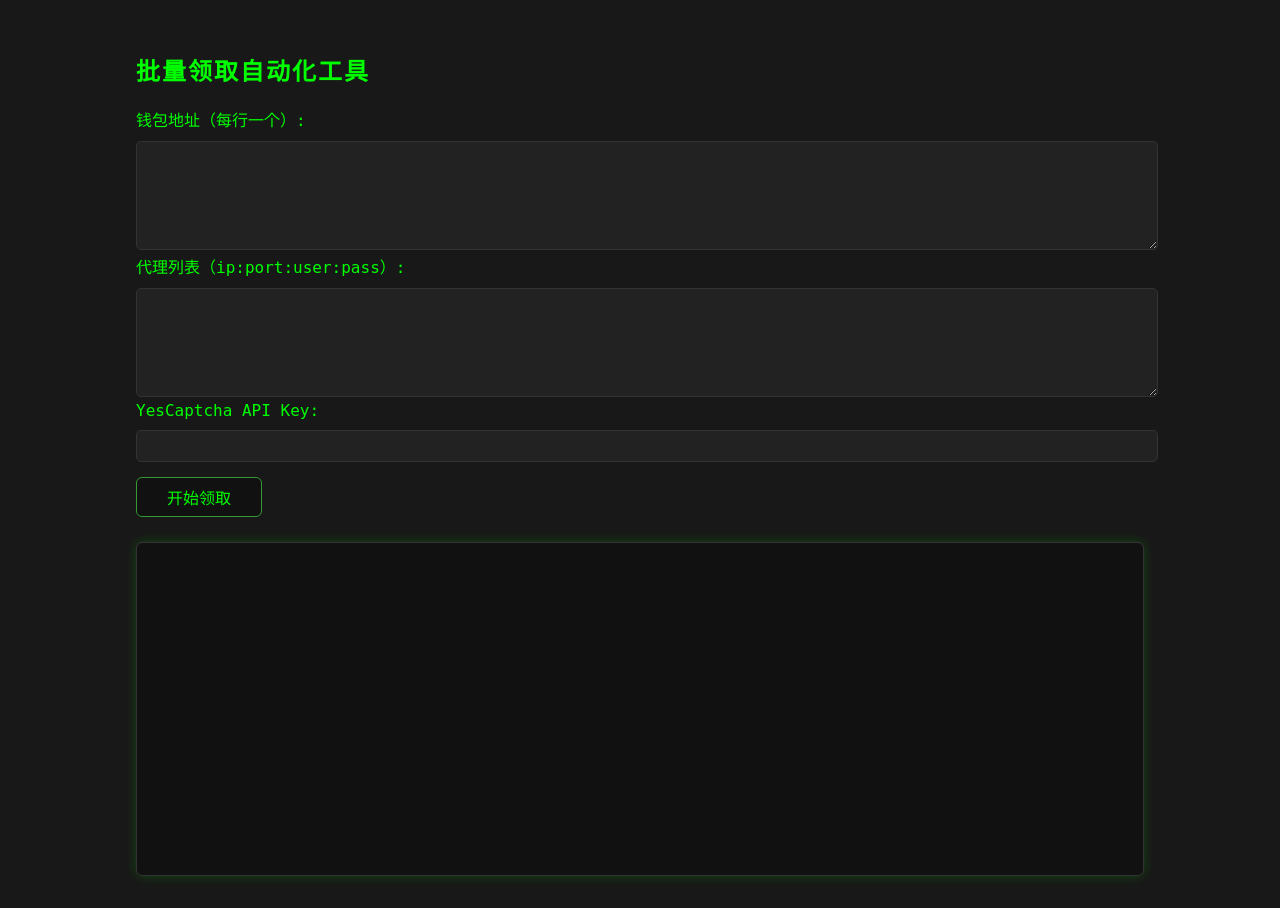
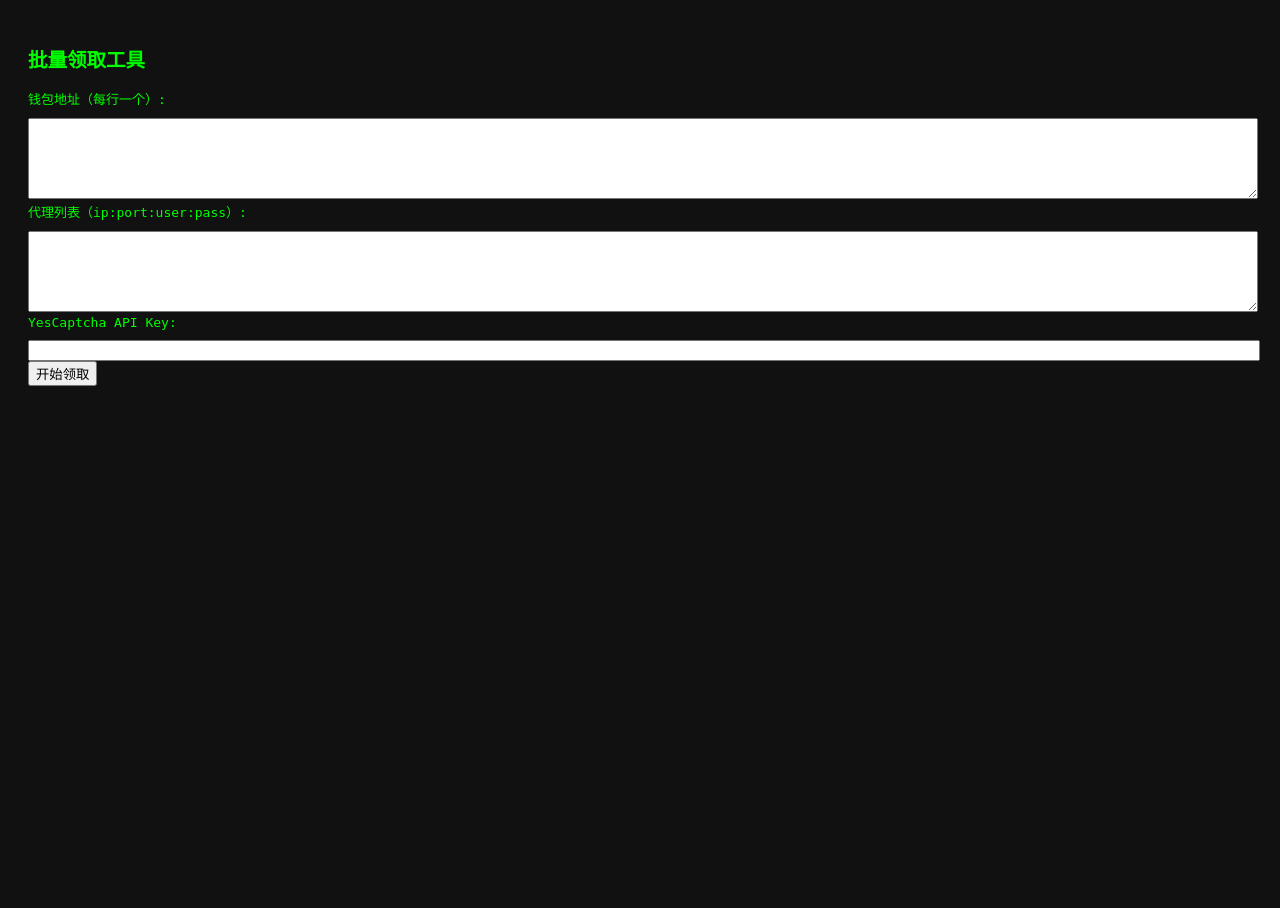
Before and after one commit to fishman6666/faucet-automation, a Flask app: page / in a window 1280 px wide. After the commit the page ends 386 px from the top, so only its background shows below. Run offline with Flask 3, Linux system fonts and the light colour scheme.

Commit message:
index.html

```diff
--- a/templates/index.html
+++ b/templates/index.html
@@ -2,82 +2,57 @@
 <html>
 <head>
   <meta charset="utf-8">
-  <title>批量领取自动化</title>
+  <title>批量领取</title>
   <style>
-    body {
-      font-family: monospace, 'Consolas', 'Courier New', monospace;
-      background: #181818; color: #0f0; padding: 24px 10vw;
-    }
-    textarea, input {
-      width: 100%; background: #222; color: #0f0; border: 1px solid #333;
-      margin-top: 10px; font-size: 16px; border-radius: 5px; padding: 6px;
-    }
-    label { color: #0f0; }
-    button {
-      background: #111; color: #0f0; border: 1px solid #393;
-      margin-top: 15px; padding: 7px 30px; border-radius: 6px;
-      font-size: 16px; cursor: pointer;
-      transition: background 0.2s;
-    }
-    button:hover { background: #222; }
-    #output {
-      white-space: pre-wrap;
-      background: #111; color: #0f0; margin-top: 25px;
-      border: 1px solid #333; border-radius: 6px; padding: 14px;
-      height: 38vh; overflow-y: auto; font-size: 15px;
-      box-shadow: 0 0 12px #0f03;
-    }
-    h2 { color: #0f0; letter-spacing: 2px;}
+    body { font-family: monospace; background: #111; color: #0f0; padding: 20px; }
+    textarea, input { width: 100%; margin-top: 10px; }
+    #output { white-space: pre-wrap; margin-top: 20px; }
   </style>
 </head>
 <body>
-  <h2>批量领取自动化工具</h2>
+  <h2>批量领取工具</h2>
   <form id="mainForm">
     <label>钱包地址（每行一个）:</label><br>
-    <textarea id="addresses" rows="5" required></textarea><br>
+    <textarea id="addresses" rows="5"></textarea><br>
     <label>代理列表（ip:port:user:pass）:</label><br>
-    <textarea id="proxies" rows="5" required></textarea><br>
+    <textarea id="proxies" rows="5"></textarea><br>
     <label>YesCaptcha API Key:</label><br>
-    <input id="clientKey" required><br>
+    <input id="clientKey"><br>
     <button type="submit">开始领取</button>
   </form>
   <div id="output"></div>
   <script>
-    const output = document.getElementById("output");
-    function scrollToBottom() { output.scrollTop = output.scrollHeight; }
-
     document.getElementById("mainForm").onsubmit = function(e) {
       e.preventDefault();
-      output.textContent = "开始连接...\n";
       const addresses = document.getElementById("addresses").value;
       const proxies = document.getElementById("proxies").value;
       const clientKey = document.getElementById("clientKey").value;
-      const params = new URLSearchParams({ addresses, proxies, client_key: clientKey });
-      const evtSource = new EventSource(`/run?${params.toString()}`);
+      const output = document.getElementById("output");
+      output.textContent = "开始连接...\n";
 
+      // 用POST发FormData
+      const formData = new FormData();
+      formData.append("addresses", addresses);
+      formData.append("proxies", proxies);
+      formData.append("client_key", clientKey);
+
+      const evtSource = new EventSourcePolyfill('/run-evt?' + new URLSearchParams({
+        addresses, proxies, client_key: clientKey
+      }).toString(), {withCredentials:false});
+
+      // 如果服务端支持POST SSE，可以用 fetch+ReadableStream; 否则polyfill fallback GET
       evtSource.onmessage = function(e) {
-        // 实时显示流输出
         output.textContent += e.data + "\n";
-        scrollToBottom();
-
-        // 自动高亮 Txhash
-        if (e.data.includes("Txhash:")) {
-          output.innerHTML = output.innerHTML.replace(/(Txhash: [a-zA-Z0-9]+)/g, '<span style="color:#0ff;font-weight:bold;">$1</span>');
-          scrollToBottom();
+        if (e.data.includes("领取成功")) {
+          output.textContent += "🎉 领取完成！\n";
         }
       };
-
       evtSource.onerror = function(e) {
-        // 只在没有“Txhash”结果时才提示错误
-        if (!output.textContent.match(/Txhash:/)) {
-          output.textContent += "❌ 流连接中断或出错。\n";
-        } else {
-          output.textContent += "✅ 已领取成功，连接结束！\n";
-        }
-        scrollToBottom();
+        output.textContent += "❌ 流连接中断或出错。\n";
         evtSource.close();
       };
-    };
+    }
   </script>
+  <!-- 如果服务端没做POST SSE Polyfill, 可删掉 Polyfill 用原生EventSource并用GET（或根据你实际后端GET/POST策略切换） -->
 </body>
 </html>
```
